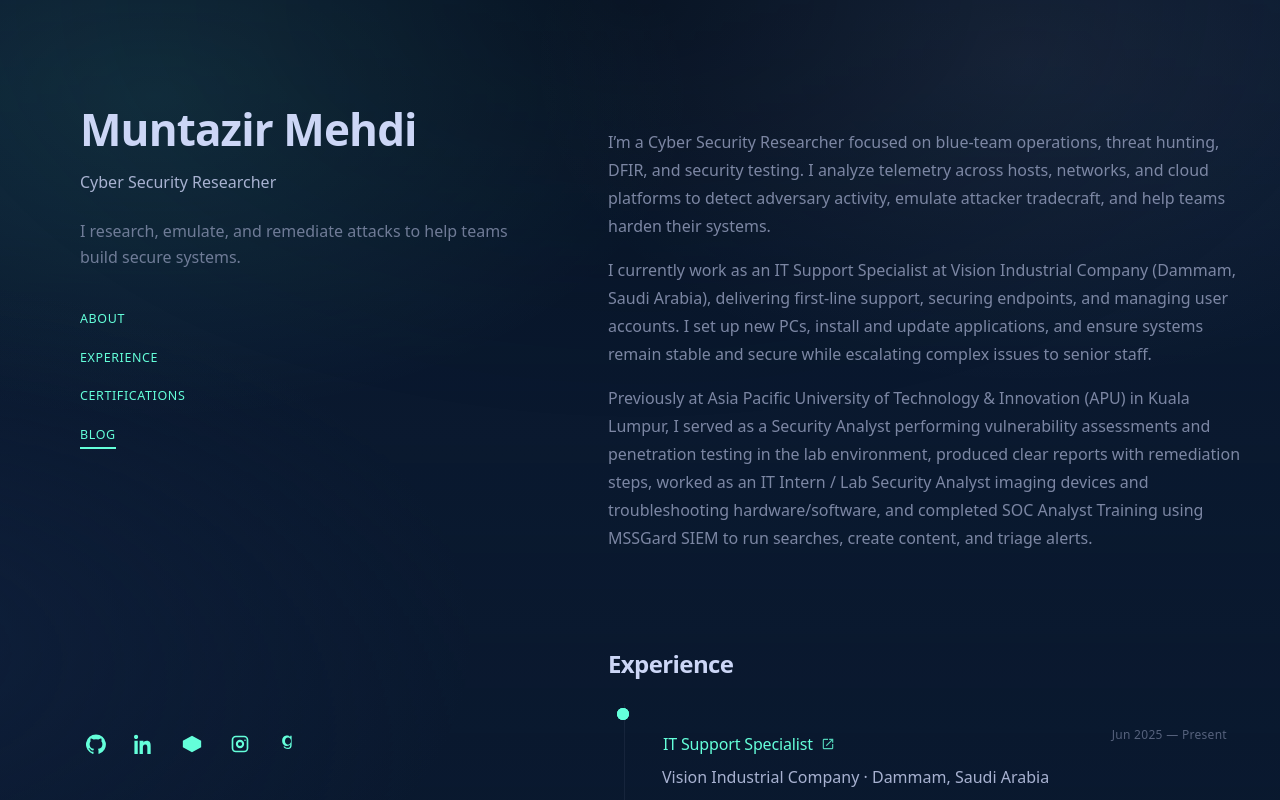
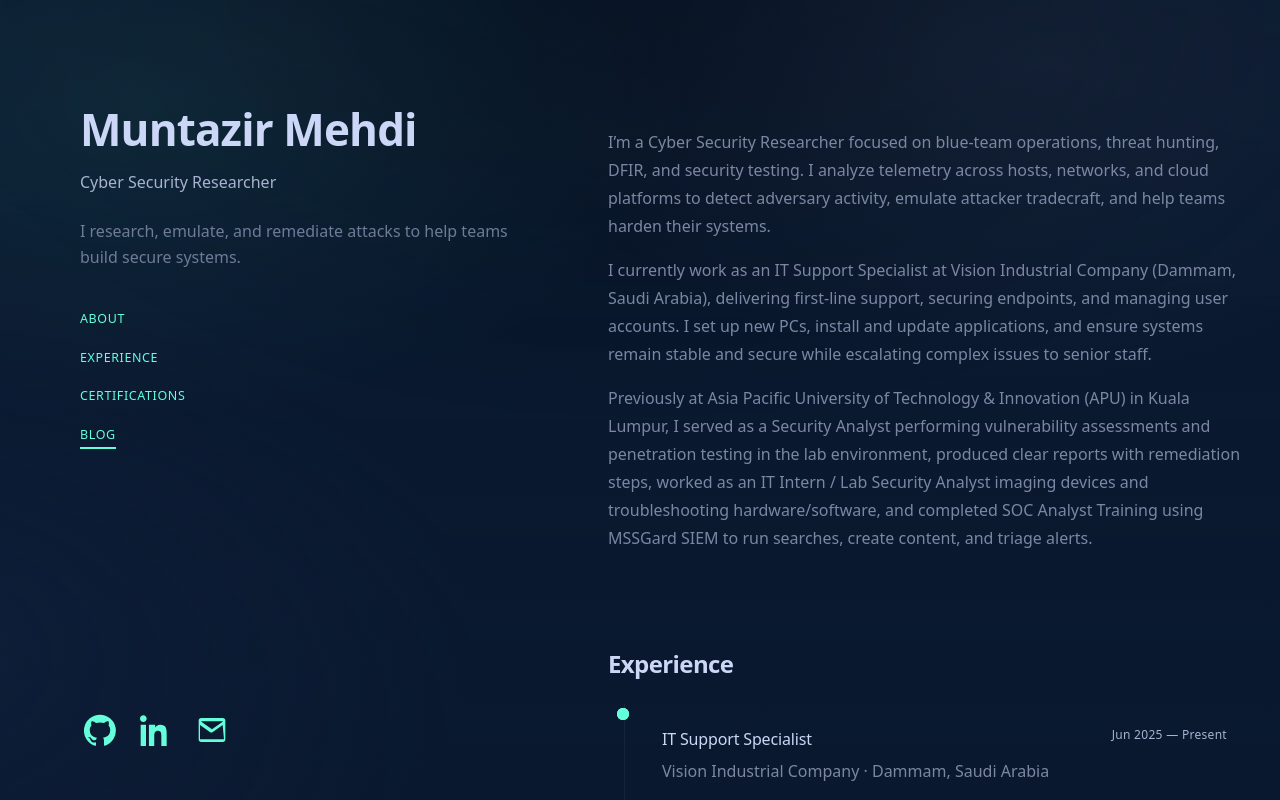
Before and after one commit to muntazirx/portfolio, a Next.js app: page / in a window 1280 px wide. Shown: the top 800 px of the page. Built offline with nearby package versions, Linux system fonts and the light colour scheme.

Commit message:
UX: copy/accessibility/IA improvements; social icons resized; responsive gradient tweaks; experience timeline highlights company with subtle hover; metadata + a11y enhancements

```diff
--- a/src/app/globals.css
+++ b/src/app/globals.css
@@ -90,10 +90,10 @@ body::before {
   position: fixed;
   inset: 0;
   background:
-    radial-gradient(900px 540px at 12% 12%, rgba(100,255,218,0.10), transparent 60%),
-    radial-gradient(800px 520px at 80% 8%, rgba(204,214,246,0.08), transparent 62%),
-    radial-gradient(1000px 600px at -10% 80%, rgba(17,34,64,0.65), transparent 60%),
-    linear-gradient(180deg, rgba(10,25,47,0.0), rgba(10,25,47,0.35));
+    radial-gradient(900px 540px at 12% 12%, rgba(100,255,218,0.08), transparent 60%),
+    radial-gradient(800px 520px at 80% 8%, rgba(204,214,246,0.06), transparent 62%),
+    radial-gradient(1000px 600px at -10% 80%, rgba(17,34,64,0.60), transparent 60%),
+    linear-gradient(180deg, rgba(10,25,47,0.0), rgba(10,25,47,0.30));
   pointer-events: none;
   z-index: -1;
 }
@@ -106,6 +106,29 @@ body::after {
   background: radial-gradient(1200px 700px at 50% 0%, rgba(0,0,0,0.25), transparent 60%);
   pointer-events: none;
   z-index: -1;
+}
+
+/* Soften on small screens */
+@media (max-width: 640px) {
+  body::before {
+    background:
+      radial-gradient(640px 380px at 18% 14%, rgba(100,255,218,0.08), transparent 58%),
+      radial-gradient(520px 340px at 78% 10%, rgba(204,214,246,0.06), transparent 60%),
+      radial-gradient(900px 560px at -8% 78%, rgba(17,34,64,0.60), transparent 58%),
+      linear-gradient(180deg, rgba(10,25,47,0.00), rgba(10,25,47,0.30));
+  }
+  body::after { opacity: 0.9; }
+}
+
+/* Tweak on large screens */
+@media (min-width: 1024px) {
+  body::before {
+    background:
+      radial-gradient(900px 540px at 12% 12%, rgba(100,255,218,0.08), transparent 60%),
+      radial-gradient(800px 520px at 80% 8%, rgba(204,214,246,0.06), transparent 62%),
+      radial-gradient(1000px 600px at -10% 80%, rgba(17,34,64,0.60), transparent 60%),
+      linear-gradient(180deg, rgba(10,25,47,0.00), rgba(10,25,47,0.30));
+  }
 }
 
 /* Glass panel used for timeline cards */
--- a/src/app/page.tsx
+++ b/src/app/page.tsx
@@ -9,6 +9,7 @@ import CertificationCard from "@/components/CertificationCard";
 export default function Home() {
   return (
     <div id="home" className="pt-10 lg:pt-20">
+      <h1 className="sr-only">Muntazir Mehdi — Cyber Security Researcher</h1>
 
       <Section id="about" title="About" hideTitle>
         <div className="space-y-4">
--- a/src/components/CertificationCard.tsx
+++ b/src/components/CertificationCard.tsx
@@ -45,7 +45,7 @@ export default function CertificationCard({ title, issuer, href, icon, logoSrc,
         <div className="flex items-center gap-4">
           <div className="h-14 w-14 rounded-lg bg-foreground/10 flex items-center justify-center overflow-hidden">
             {logoSrc ? (
-              <Image src={logoSrc} alt={logoAlt ?? title} width={40} height={40} className="h-10 w-10 object-contain" />
+              <Image src={logoSrc} alt={logoAlt ?? `${title} logo`} width={40} height={40} className="h-10 w-10 object-contain" />
             ) : icon ? (
               <Icon type={icon} />
             ) : null}
--- a/src/components/ExternalLink.tsx
+++ b/src/components/ExternalLink.tsx
@@ -13,10 +13,13 @@ export default function ExternalLink({ href, children, className, ariaLabel }: P
       href={href}
       target="_blank"
       rel="noopener noreferrer"
-      aria-label={ariaLabel}
+      aria-label={
+        ariaLabel ?? (typeof children === "string" ? `${children} (opens in new tab)` : undefined)
+      }
       className={`inline-flex items-center gap-1 text-accent hover:underline underline-offset-4 ${className ?? ""}`}
     >
       {children}
+      <span className="sr-only">(opens in new tab)</span>
       <svg
         aria-hidden
         viewBox="0 0 24 24"
--- a/src/components/Sidebar.tsx
+++ b/src/components/Sidebar.tsx
@@ -6,7 +6,7 @@ export default function Sidebar() {
   return (
     <aside className="hidden lg:block lg:fixed lg:top-0 lg:left-0 lg:bottom-0 lg:w-[40%] xl:w-[45%] 2xl:w-[48%]">
       <div className="h-full pr-12 flex items-stretch justify-end">
-        <div className="max-w-md w-full flex flex-col justify-between">
+        <div className="max-w-md w-full flex flex-col justify-between pb-12">
           <div className="mt-24">
             <h1 className="text-[2.25rem] xl:text-[2.75rem] font-semibold tracking-tight" style={{letterSpacing:"-0.02em"}}>
               {siteMeta.name}
@@ -15,7 +15,7 @@ export default function Sidebar() {
             <p className="mt-6 text-foreground/80 leading-relaxed">{siteMeta.tagline}</p>
             <SidebarNav />
           </div>
-          <div className="mb-10">
+          <div>
             <SocialIcons />
           </div>
         </div>
--- a/src/components/SocialIcons.tsx
+++ b/src/components/SocialIcons.tsx
@@ -1,29 +1,20 @@
 import { socialLinks } from "@/data/site";
+import type { ReactNode } from "react";
 
-const icons: Record<string, JSX.Element> = {
+const icons: Record<string, ReactNode> = {
   GitHub: (
-    <svg viewBox="0 0 24 24" className="h-5 w-5" fill="currentColor" aria-hidden>
+    <svg viewBox="0 0 24 24" className="h-8 w-8" fill="currentColor" aria-hidden>
       <path d="M12 .5a12 12 0 0 0-3.793 23.396c.6.111.82-.261.82-.58 0-.287-.01-1.05-.016-2.06-3.338.726-4.042-1.61-4.042-1.61-.546-1.387-1.333-1.756-1.333-1.756-1.09-.744.083-.729.083-.729 1.205.085 1.84 1.238 1.84 1.238 1.07 1.833 2.808 1.304 3.492.997.108-.776.419-1.305.762-1.605-2.665-.304-5.466-1.333-5.466-5.931 0-1.311.469-2.381 1.236-3.221-.124-.303-.536-1.523.117-3.176 0 0 1.008-.322 3.3 1.23a11.5 11.5 0 0 1 6.006 0c2.29-1.552 3.297-1.23 3.297-1.23.655 1.653.243 2.873.119 3.176.77.84 1.235 1.91 1.235 3.221 0 4.61-2.805 5.624-5.478 5.922.43.37.815 1.096.815 2.21 0 1.595-.015 2.882-.015 3.276 0 .321.217.696.826.578A12.001 12.001 0 0 0 12 .5Z" />
     </svg>
   ),
   LinkedIn: (
-    <svg viewBox="0 0 24 24" className="h-5 w-5" fill="currentColor" aria-hidden>
+    <svg viewBox="0 0 24 24" className="h-8 w-8" fill="currentColor" aria-hidden>
       <path d="M4.983 3.5C4.983 4.88 3.88 6 2.5 6S0 4.88 0 3.5 1.12 1 2.5 1s2.483 1.12 2.483 2.5zM.5 8h4V24h-4V8zm7 0h3.84v2.184h.054c.535-1.013 1.842-2.082 3.794-2.082 4.059 0 4.806 2.674 4.806 6.152V24h-4v-7.422c0-1.77-.032-4.046-2.466-4.046-2.469 0-2.846 1.93-2.846 3.924V24h-4V8z" />
     </svg>
   ),
-  CodePen: (
-    <svg viewBox="0 0 24 24" className="h-5 w-5" fill="currentColor" aria-hidden>
-      <path d="M12 2 1 8v8l11 6 11-6V8L12 2zm7.5 6.964-4.714-2.57L12.75 8.5l3.643 2.429 3.107-1.965zM12 10.607 8.357 8.178 4.25 10.143 8.893 13 12 11.036 15.107 13 19.75 10.143 15.643 8.178 12 10.607zM11.25 8.5 9.214 6.393 4.5 8.964l3.107 1.965L11.25 8.5zM4.25 13.857l4.107 2.036L11.25 14.5l-3.143-2.107-3.857 1.464zM12.75 14.5l2.893 1.393 4.357-2.036-3.107-1.964L12.75 14.5z" />
-    </svg>
-  ),
-  Instagram: (
-    <svg viewBox="0 0 24 24" className="h-5 w-5" fill="currentColor" aria-hidden>
-      <path d="M7 2C4.243 2 2 4.243 2 7v10c0 2.757 2.243 5 5 5h10c2.757 0 5-2.243 5-5V7c0-2.757-2.243-5-5-5H7zm10 2a3 3 0 0 1 3 3v10a3 3 0 0 1-3 3H7a3 3 0 0 1-3-3V7a3 3 0 0 1 3-3h10zm-5 3a5 5 0 1 0 0 10 5 5 0 0 0 0-10zm0 2.5a2.5 2.5 0 1 1 0 5 2.5 2.5 0 0 1 0-5zM18 6.5a1 1 0 1 0 0 2 1 1 0 0 0 0-2z" />
-    </svg>
-  ),
-  Goodreads: (
-    <svg viewBox="0 0 24 24" className="h-5 w-5" fill="currentColor" aria-hidden>
-      <path d="M12.05 17.9c2.96 0 4.3-1.81 4.3-4.5V2h-1.72v1.72h-.04c-.63-1.22-2-2-3.62-2C7.13 1.72 5 4.22 5 8c0 3.8 2.24 6.3 5.97 6.3 1.63 0 3.02-.76 3.62-1.9h.04v1c0 2-1.1 3.1-3.22 3.1-1.53 0-2.68-.63-3.06-1.5H6.5c.6 1.79 2.45 2.9 5.55 2.9zM12 12.84c-2.12 0-3.62-1.74-3.62-4.34 0-2.57 1.5-4.34 3.62-4.34 2.1 0 3.62 1.77 3.62 4.34 0 2.6-1.52 4.34-3.62 4.34z" />
+  Email: (
+    <svg viewBox="0 0 24 24" className="h-8 w-8" fill="currentColor" aria-hidden>
+      <path d="M2 5a2 2 0 0 1 2-2h16a2 2 0 0 1 2 2v14a2 2 0 0 1-2 2H4a2 2 0 0 1-2-2V5zm2 .5v.4l8 5.6 8-5.6v-.4H4zm16 2.8-7.37 5.16a2 2 0 0 1-2.26 0L3 8.3V19h17.99L20 8.3z" />
     </svg>
   ),
 };
@@ -35,9 +26,9 @@ export default function SocialIcons() {
         <li key={link.name}>
           <a
             href={link.href}
-            target="_blank"
-            rel="noopener noreferrer"
-            className="inline-flex h-8 w-8 items-center justify-center rounded hover:text-accent focus:outline-none focus-visible:ring-2 focus-visible:ring-accent/40"
+            target={link.name === "Email" ? undefined : "_blank"}
+            rel={link.name === "Email" ? undefined : "noopener noreferrer"}
+            className="inline-flex h-10 w-10 items-center justify-center rounded hover:text-accent focus:outline-none focus-visible:ring-2 focus-visible:ring-accent/40"
             aria-label={link.name}
           >
             {icons[link.name] ?? <span className="h-1.5 w-1.5 rounded-full bg-current" />}
--- a/src/components/Timeline.tsx
+++ b/src/components/Timeline.tsx
@@ -16,37 +16,36 @@ export default function Timeline({ items }: Props) {
   return (
     <ol className="relative ml-4 border-l border-foreground/10">
       {items.map((item, idx) => (
-        <li key={`${item.company}-${idx}`} className="mb-10 ml-4 hover-panel">
+        <li key={`${item.company}-${idx}`} className="mb-10 ml-4 hover-panel group">
           <div className="absolute -left-2 top-1 w-3 h-3 rounded-full bg-accent" aria-hidden />
           <div className="card rounded-xl p-5 transition-all duration-300">
           <div className="flex items-start justify-between gap-4">
             <div>
+              <span className="inline-flex items-center gap-2 text-heading font-medium" style={{letterSpacing: "-0.01em"}}>
+                {item.role}
+              </span>
               {item.href ? (
                 <a
                   href={item.href}
                   target="_blank"
                   rel="noopener noreferrer"
-                  className="inline-flex items-center gap-2 pl-0 pr-2 py-1 rounded border border-transparent group-hover:border-accent/60 focus-visible:outline-none focus-visible:ring-2 focus-visible:ring-accent/40 text-heading font-medium"
-                  style={{letterSpacing: "-0.01em"}}
+                  className="unstyled inline-flex items-center gap-1 mt-1 text-muted transition-colors focus-visible:outline-none focus-visible:ring-2 focus-visible:ring-accent/40 rounded group-hover:underline underline-offset-4 group-hover:text-foreground"
                 >
-                  {item.role}
-                  <svg aria-hidden viewBox="0 0 24 24" className="h-[14px] w-[14px] opacity-80" fill="currentColor">
+                  {item.company}
+                  <svg aria-hidden viewBox="0 0 24 24" className="h-[14px] w-[14px] opacity-0 group-hover:opacity-60 transition-opacity" fill="currentColor">
                     <path d="M14 3h7v7h-2V6.414l-9.293 9.293-1.414-1.414L17.586 5H14V3z"></path>
                     <path d="M19 19H5V5h7V3H5a2 2 0 0 0-2 2v14a2 2 0 0 0 2 2h14a2 2 0 0 0 2-2v-7h-2v7z"></path>
                   </svg>
                 </a>
               ) : (
-                <span className="inline-flex items-center gap-2 pl-0 pr-2 py-1 rounded border border-transparent group-hover:border-accent/60 text-heading font-medium" style={{letterSpacing: "-0.01em"}}>
-                  {item.role}
-                </span>
+                <p className="text-muted mt-1 leading-tight group-hover:text-foreground transition-colors">{item.company}</p>
               )}
-              <p className="text-muted mt-1 leading-tight">{item.company}</p>
             </div>
-            <span className="text-foreground/60 text-xs whitespace-nowrap tracking-wide mt-[2px]">
+            <span className="text-muted text-xs whitespace-nowrap tracking-wide mt-[2px]">
               {item.start} — {item.end}
             </span>
           </div>
-          <p className="mt-2 text-foreground/80 leading-relaxed">{item.summary}</p>
+          <p className="mt-2 text-foreground leading-relaxed">{item.summary}</p>
           <div className="mt-2 flex flex-wrap gap-2">
             {item.skills.map((s) => (
               <span
--- a/src/data/site.ts
+++ b/src/data/site.ts
@@ -44,9 +44,7 @@ export const siteMeta = {
 export const socialLinks: SocialLink[] = [
   { name: "GitHub", href: "https://github.com/bchiang7" },
   { name: "LinkedIn", href: "https://www.linkedin.com/in/bchiang7/" },
-  { name: "CodePen", href: "https://codepen.io/bchiang7" },
-  { name: "Instagram", href: "https://www.instagram.com/bchiang7/" },
-  { name: "Goodreads", href: "https://www.goodreads.com/user/show/7803642-brittany" },
+  { name: "Email", href: "mailto:your@email.com" },
 ];
 
 export const aboutParagraphs: string[] = [
```
Also changed, not shown: src/app/layout.tsx (+10 -2 lines), src/components/SidebarNav.tsx (+22 -1 lines).
